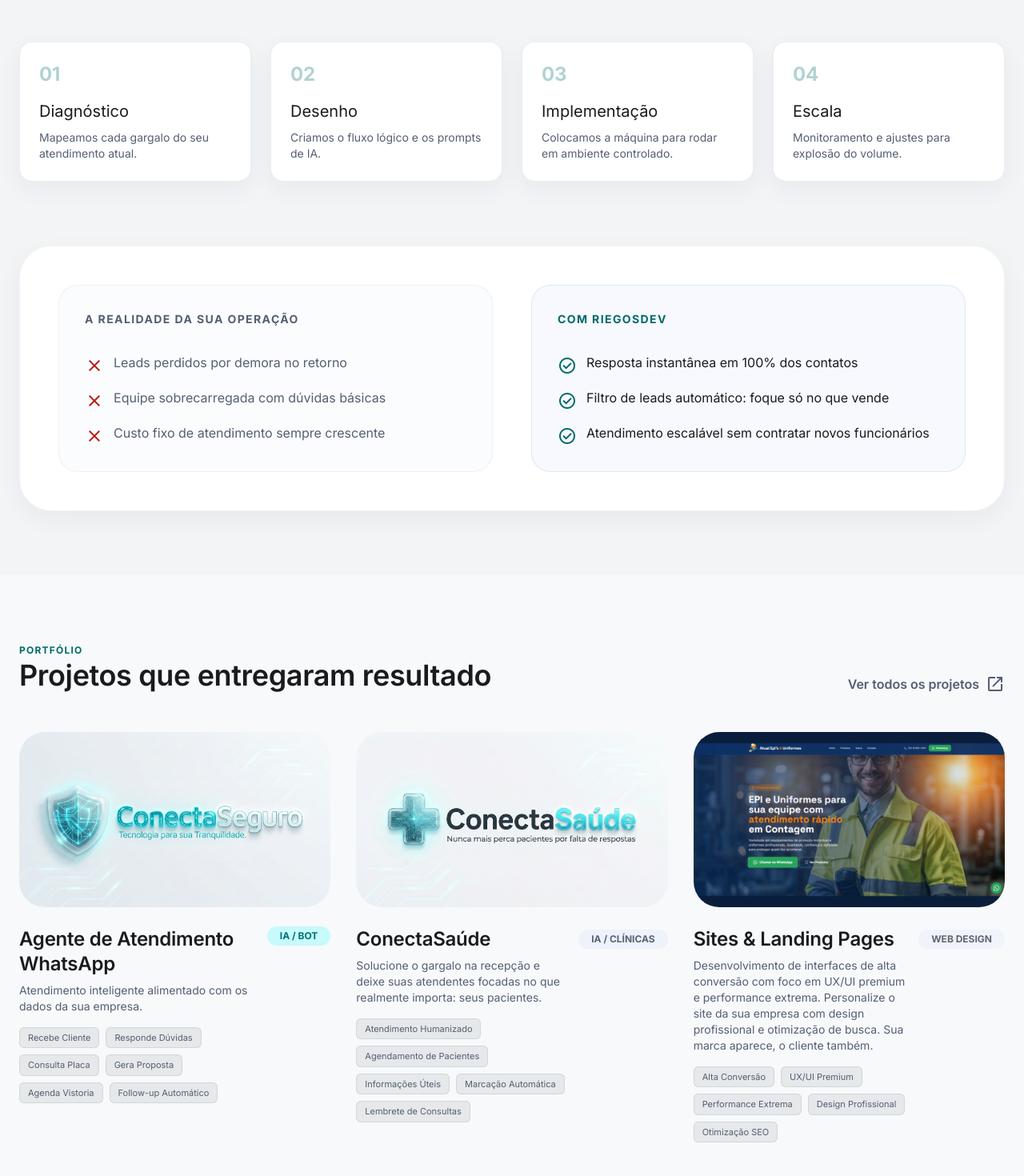
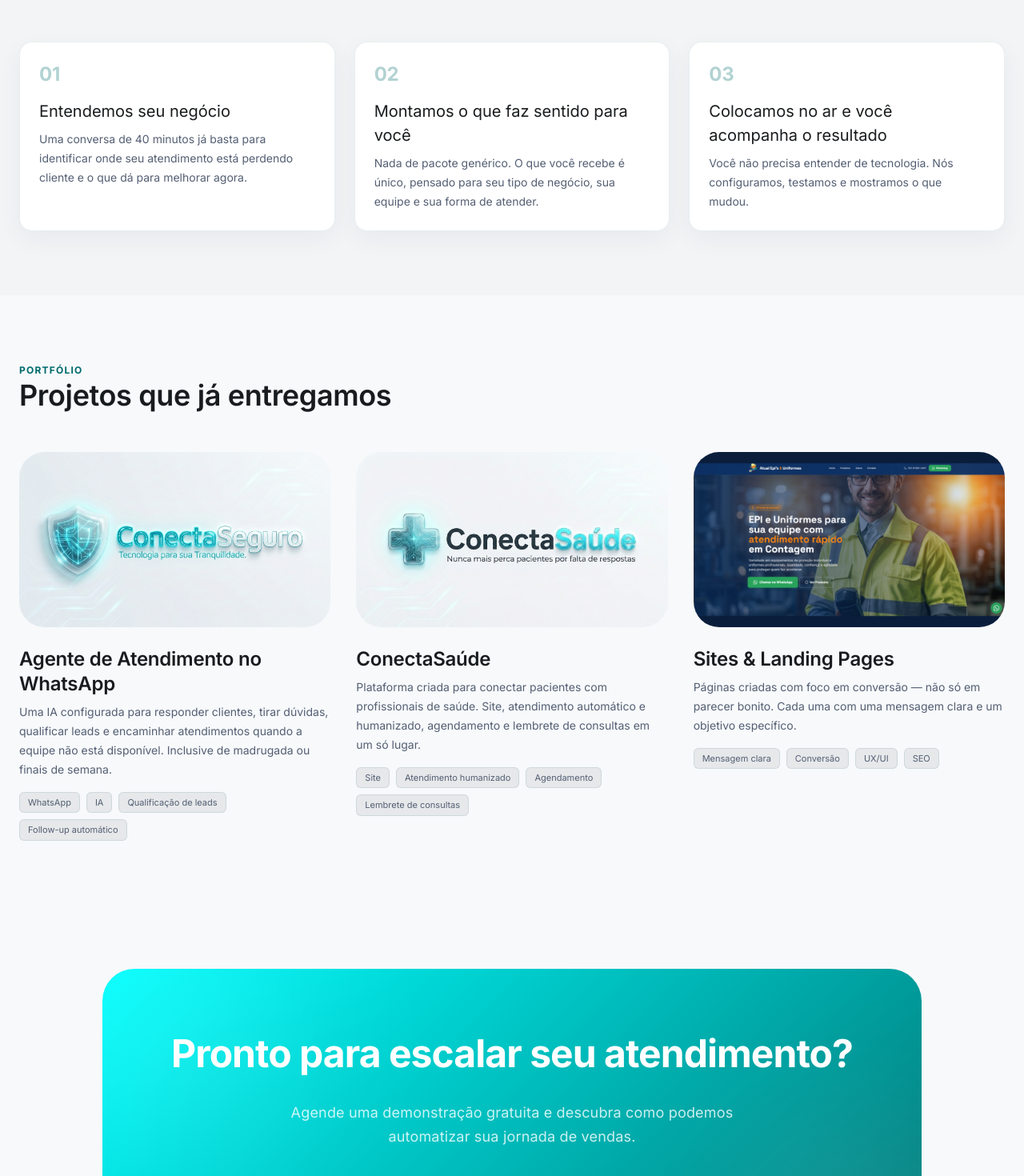
Before and after one commit to T-Riego/riegosdevcloud, a Next.js app: page / in a window 1280 px wide. Shown: the part 1840-3310 px from the top of the page at 80% size. Built offline with nearby package versions, Linux system fonts and the light colour scheme.

Commit message:
feat: update process and project proof

```diff
--- a/components/sections/PortfolioSection.tsx
+++ b/components/sections/PortfolioSection.tsx
@@ -1,157 +1,64 @@
+'use client'
+
+import { useLocale } from '@/context/LocaleContext'
+
+const projectImages = ['/Imagens/conectaseguro.png', '/Imagens/conectasaude.png', '/Imagens/AtualEpi.png']
+
 export function PortfolioSection() {
+  const { content } = useLocale()
+
   return (
     <div className="flex flex-col">
       <section id="processo" className="py-20 bg-surface-container-low">
         <div className="max-w-7xl mx-auto px-6">
           <div className="text-center mb-16">
-            <h2 className="font-h2 text-h2 text-on-background">Como sua operação começa a gerar resultados</h2>
+            <h2 className="font-h2 text-h2 text-on-background">{content.process.headline}</h2>
           </div>
-          {/* Steps Grid */}
-          <div className="grid grid-cols-1 sm:grid-cols-2 lg:grid-cols-4 gap-6 mb-20">
-            <div className="p-6 bg-white rounded-2xl border border-outline-variant/30 soft-card-shadow">
-              <span className="text-h3 font-bold text-primary/30 block mb-4">01</span>
-              <h3 className="font-h3 text-[20px] mb-2">Diagnóstico</h3>
-              <p className="text-secondary text-sm">Mapeamos cada gargalo do seu atendimento atual.</p>
-            </div>
-            <div className="p-6 bg-white rounded-2xl border border-outline-variant/30 soft-card-shadow">
-              <span className="text-h3 font-bold text-primary/30 block mb-4">02</span>
-              <h3 className="font-h3 text-[20px] mb-2">Desenho</h3>
-              <p className="text-secondary text-sm">Criamos o fluxo lógico e os prompts de IA.</p>
-            </div>
-            <div className="p-6 bg-white rounded-2xl border border-outline-variant/30 soft-card-shadow">
-              <span className="text-h3 font-bold text-primary/30 block mb-4">03</span>
-              <h3 className="font-h3 text-[20px] mb-2">Implementação</h3>
-              <p className="text-secondary text-sm">Colocamos a máquina para rodar em ambiente controlado.</p>
-            </div>
-            <div className="p-6 bg-white rounded-2xl border border-outline-variant/30 soft-card-shadow">
-              <span className="text-h3 font-bold text-primary/30 block mb-4">04</span>
-              <h3 className="font-h3 text-[20px] mb-2">Escala</h3>
-              <p className="text-secondary text-sm">Monitoramento e ajustes para explosão do volume.</p>
-            </div>
-          </div>
-          {/* Comparison Block */}
-          <div className="grid grid-cols-1 md:grid-cols-2 gap-12 items-center bg-white p-8 md:p-12 rounded-[40px] border border-outline-variant/20 soft-card-shadow">
-            <div className="bg-slate-50/50 p-8 rounded-3xl space-y-8 border border-slate-200/50">
-              <h3 className="font-bold text-sm tracking-widest text-secondary uppercase">A REALIDADE DA SUA OPERAÇÃO</h3>
-              <ul className="space-y-4">
-                <li className="flex items-start gap-3">
-                  <span className="material-symbols-outlined text-error mt-1">close</span>
-                  <span className="text-secondary">Leads perdidos por demora no retorno</span>
-                </li>
-                <li className="flex items-start gap-3">
-                  <span className="material-symbols-outlined text-error mt-1">close</span>
-                  <span className="text-secondary">Equipe sobrecarregada com dúvidas básicas</span>
-                </li>
-                <li className="flex items-start gap-3">
-                  <span className="material-symbols-outlined text-error mt-1">close</span>
-                  <span className="text-secondary">Custo fixo de atendimento sempre crescente</span>
-                </li>
-              </ul>
-            </div>
-            <div className="bg-secondary-container/20 p-8 rounded-3xl space-y-8 border border-primary/10">
-              <h3 className="font-bold text-sm tracking-widest text-primary uppercase">COM RIEGOSDEV</h3>
-              <ul className="space-y-4">
-                <li className="flex items-start gap-3">
-                  <span className="material-symbols-outlined text-primary mt-1">check_circle</span>
-                  <span className="text-on-surface font-medium">Resposta instantânea em 100% dos contatos</span>
-                </li>
-                <li className="flex items-start gap-3">
-                  <span className="material-symbols-outlined text-primary mt-1">check_circle</span>
-                  <span className="text-on-surface font-medium">Filtro de leads automático: foque só no que vende</span>
-                </li>
-                <li className="flex items-start gap-3">
-                  <span className="material-symbols-outlined text-primary mt-1">check_circle</span>
-                  <span className="text-on-surface font-medium">Atendimento escalável sem contratar novos funcionários</span>
-                </li>
-              </ul>
-            </div>
+          <div className="grid grid-cols-1 md:grid-cols-3 gap-6">
+            {content.process.steps.map((step) => (
+              <article key={step.id} className="p-6 bg-white rounded-2xl border border-outline-variant/30 soft-card-shadow">
+                <span className="text-h3 font-bold text-primary/30 block mb-4">{step.number}</span>
+                <h3 className="font-h3 text-[20px] mb-2">{step.title}</h3>
+                <p className="text-secondary text-sm leading-6">{step.description}</p>
+              </article>
+            ))}
           </div>
         </div>
       </section>
 
       <section id="portfolio" className="py-20">
         <div className="max-w-7xl mx-auto px-6">
-          <div className="flex flex-col md:flex-row justify-between items-end mb-12 gap-6">
-            <div className="space-y-4">
-              <span className="text-primary font-bold uppercase tracking-widest text-xs">Portfólio</span>
-              <h2 className="font-h2 text-h2">Projetos que entregaram resultado</h2>
-            </div>
-            <a className="text-secondary font-semibold flex items-center gap-2 hover:text-primary transition-colors" href="#">
-              Ver todos os projetos
-              <span className="material-symbols-outlined">open_in_new</span>
-            </a>
+          <div className="mb-12">
+            <span className="text-primary font-bold uppercase tracking-widest text-xs">{content.portfolio.sectionTitle}</span>
+            <h2 className="font-h2 text-h2">{content.portfolio.headline}</h2>
           </div>
           <div className="grid grid-cols-1 md:grid-cols-2 gap-8 lg:grid-cols-3">
-            {/* Project 1 */}
-            <div className="group cursor-pointer">
-              <div className="aspect-video rounded-[32px] overflow-hidden mb-6 relative bg-surface-container-lowest">
-                <img alt="WhatsApp Bot Case" className="w-full h-full object-cover group-hover:scale-105 transition-transform duration-500" src="/Imagens/conectaseguro.png" />
-                <div className="absolute inset-0 bg-gradient-to-t from-slate-900/40 to-transparent opacity-0 group-hover:opacity-100 transition-opacity"></div>
-              </div>
-              <div className="flex justify-between items-start gap-4">
+            {content.portfolio.items.map((project, index) => (
+              <article key={project.id} className="group">
+                <div className="aspect-video rounded-[32px] overflow-hidden mb-6 relative bg-surface-container-lowest">
+                  <img
+                    alt={project.title}
+                    className="w-full h-full object-cover group-hover:scale-105 transition-transform duration-500"
+                    src={projectImages[index]}
+                  />
+                  <div className="absolute inset-0 bg-gradient-to-t from-slate-900/40 to-transparent opacity-0 group-hover:opacity-100 transition-opacity" />
+                </div>
                 <div className="w-full">
-                  <h4 className="font-h3 text-h3 mb-2">Agente de Atendimento WhatsApp</h4>
-                  <p className="text-secondary text-sm mb-4">
-                    Atendimento inteligente alimentado com os dados da sua empresa.
-                  </p>
+                  <h3 className="font-h3 text-h3 mb-2">{project.title}</h3>
+                  <p className="text-secondary text-sm mb-4 leading-6">{project.description}</p>
                   <div className="flex flex-wrap gap-2">
-                    <span className="px-2.5 py-1 bg-surface-container-high text-secondary text-[11px] font-medium rounded-md border border-outline-variant/50">Recebe Cliente</span>
-                    <span className="px-2.5 py-1 bg-surface-container-high text-secondary text-[11px] font-medium rounded-md border border-outline-variant/50">Responde Dúvidas</span>
-                    <span className="px-2.5 py-1 bg-surface-container-high text-secondary text-[11px] font-medium rounded-md border border-outline-variant/50">Consulta Placa</span>
-                    <span className="px-2.5 py-1 bg-surface-container-high text-secondary text-[11px] font-medium rounded-md border border-outline-variant/50">Gera Proposta</span>
-                    <span className="px-2.5 py-1 bg-surface-container-high text-secondary text-[11px] font-medium rounded-md border border-outline-variant/50">Agenda Vistoria</span>
-                    <span className="px-2.5 py-1 bg-surface-container-high text-secondary text-[11px] font-medium rounded-md border border-outline-variant/50">Follow-up Automático</span>
+                    {project.tech.map((tech) => (
+                      <span
+                        key={tech}
+                        className="px-2.5 py-1 bg-surface-container-high text-secondary text-[11px] font-medium rounded-md border border-outline-variant/50"
+                      >
+                        {tech}
+                      </span>
+                    ))}
                   </div>
                 </div>
-                <span className="bg-primary-container/20 text-on-primary-container px-4 py-1 rounded-full text-xs font-bold whitespace-nowrap h-fit shrink-0 hidden sm:block">IA / BOT</span>
-              </div>
-            </div>
-            {/* Project 2 */}
-            <div className="group cursor-pointer">
-              <div className="aspect-video rounded-[32px] overflow-hidden mb-6 relative bg-surface-container-lowest">
-                <img alt="ConectaSaúde Bot Case" className="w-full h-full object-cover group-hover:scale-105 transition-transform duration-500" src="/Imagens/conectasaude.png" />
-                <div className="absolute inset-0 bg-gradient-to-t from-slate-900/40 to-transparent opacity-0 group-hover:opacity-100 transition-opacity"></div>
-              </div>
-              <div className="flex justify-between items-start gap-4">
-                <div className="w-full">
-                  <h4 className="font-h3 text-h3 mb-2">ConectaSaúde</h4>
-                  <p className="text-secondary text-sm mb-4">
-                    Solucione o gargalo na recepção e deixe suas atendentes focadas no que realmente importa: seus pacientes.
-                  </p>
-                  <div className="flex flex-wrap gap-2">
-                    <span className="px-2.5 py-1 bg-surface-container-high text-secondary text-[11px] font-medium rounded-md border border-outline-variant/50">Atendimento Humanizado</span>
-                    <span className="px-2.5 py-1 bg-surface-container-high text-secondary text-[11px] font-medium rounded-md border border-outline-variant/50">Agendamento de Pacientes</span>
-                    <span className="px-2.5 py-1 bg-surface-container-high text-secondary text-[11px] font-medium rounded-md border border-outline-variant/50">Informações Úteis</span>
-                    <span className="px-2.5 py-1 bg-surface-container-high text-secondary text-[11px] font-medium rounded-md border border-outline-variant/50">Marcação Automática</span>
-                    <span className="px-2.5 py-1 bg-surface-container-high text-secondary text-[11px] font-medium rounded-md border border-outline-variant/50">Lembrete de Consultas</span>
-                  </div>
-                </div>
-                <span className="bg-secondary-container/30 text-on-secondary-container px-4 py-1 rounded-full text-xs font-bold whitespace-nowrap h-fit mt-1 shrink-0 hidden sm:block">IA / CLÍNICAS</span>
-              </div>
-            </div>
-            {/* Project 3 */}
-            <div className="group cursor-pointer">
-              <div className="aspect-video rounded-[32px] overflow-hidden mb-6 relative bg-surface-container-lowest">
-                <img alt="Desenvolvimento de Sites & Landing Pages" className="w-full h-full object-cover group-hover:scale-105 transition-transform duration-500" src="/Imagens/AtualEpi.png" />
-                <div className="absolute inset-0 bg-gradient-to-t from-slate-900/40 to-transparent opacity-0 group-hover:opacity-100 transition-opacity"></div>
-              </div>
-              <div className="flex justify-between items-start gap-4">
-                <div className="w-full">
-                  <h4 className="font-h3 text-h3 mb-2">Sites &amp; Landing Pages</h4>
-                  <p className="text-secondary text-sm mb-4">
-                    Desenvolvimento de interfaces de alta conversão com foco em UX/UI premium e performance extrema. Personalize o site da sua empresa com design profissional e otimização de busca. Sua marca aparece, o cliente também.
-                  </p>
-                  <div className="flex flex-wrap gap-2">
-                    <span className="px-2.5 py-1 bg-surface-container-high text-secondary text-[11px] font-medium rounded-md border border-outline-variant/50">Alta Conversão</span>
-                    <span className="px-2.5 py-1 bg-surface-container-high text-secondary text-[11px] font-medium rounded-md border border-outline-variant/50">UX/UI Premium</span>
-                    <span className="px-2.5 py-1 bg-surface-container-high text-secondary text-[11px] font-medium rounded-md border border-outline-variant/50">Performance Extrema</span>
-                    <span className="px-2.5 py-1 bg-surface-container-high text-secondary text-[11px] font-medium rounded-md border border-outline-variant/50">Design Profissional</span>
-                    <span className="px-2.5 py-1 bg-surface-container-high text-secondary text-[11px] font-medium rounded-md border border-outline-variant/50">Otimização SEO</span>
-                  </div>
-                </div>
-                <span className="bg-tertiary-container/30 text-on-tertiary-container px-4 py-1 rounded-full text-xs font-bold whitespace-nowrap h-fit mt-1 shrink-0 hidden sm:block">WEB DESIGN</span>
-              </div>
-            </div>
+              </article>
+            ))}
           </div>
         </div>
       </section>
```
